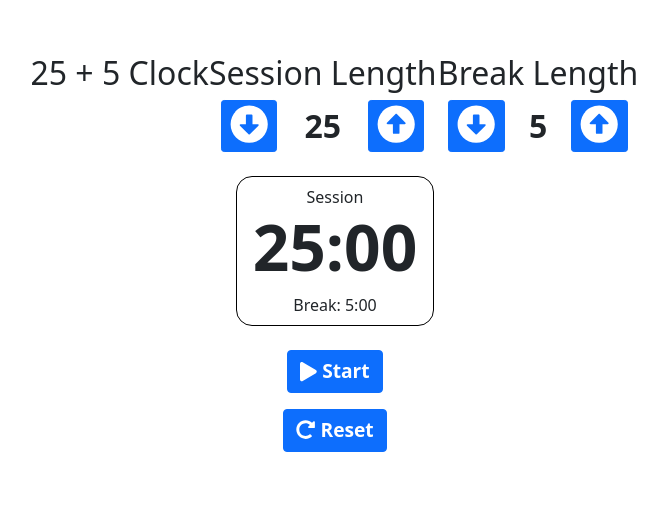
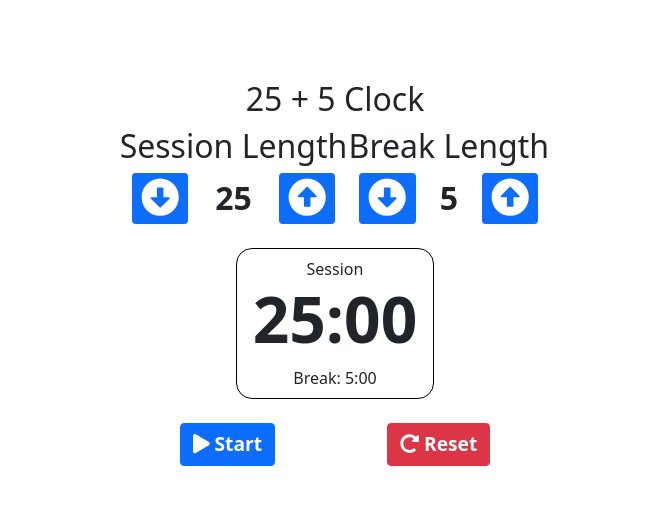
Before and after one commit to John-Yip-HK/25-plus-5-clock, a React (Create React App) app: page / in a window 1280 px wide. Shown: the part 143-648 px from the top of the page, without its empty margins (305-972 px from the left). Built offline with nearby package versions, Linux system fonts and the light colour scheme.

Commit message:
User interface improvement
Create landscape user interface for mobile devices.

```diff
--- a/src/App.js
+++ b/src/App.js
@@ -1,4 +1,4 @@
-import React, { useState } from "react";
+import React, { useState, useEffect } from "react";
 import { Container, Row } from "react-bootstrap";
 import Timer from "./components/TimerComponent";
 import Buttons from "./components/ButtonComponent";
@@ -131,6 +131,25 @@ function App() {
     );
   };
 
+  useEffect(() => {
+    function changeContainerElementArrangement() {
+      const body = document.body;
+
+      if (body.clientWidth > body.clientHeight) {
+        body.style.setProperty("margin", "1rem 0");
+      } else {
+        body.style.removeProperty("margin");
+      }
+    }
+
+    window.onload = changeContainerElementArrangement();
+    window.addEventListener("resize", changeContainerElementArrangement);
+
+    return () => {
+      window.removeEventListener("resize", changeContainerElementArrangement);
+    };
+  });
+
   return (
     <Container className="d-flex align-items-center flex-column">
       <Row>
--- a/src/App.scss
+++ b/src/App.scss
@@ -4,13 +4,20 @@
   align-items: center;
 }
 
-#heading {
-  font-size: 2rem;
-  margin-bottom: 1rem;
-}
+#header-container {
+  #heading {
+    text-align: center;
+    font-size: 2rem;
+  }
 
-.adjust-row {
-  margin: 0.5rem 0;
+  .row.landscape {
+    margin-top: 0.5rem;
+    grid-column: 1 / 3;
+  }
+
+  .adjust-row {
+    margin: 0.5rem 0;
+  }
 }
 
 #timer {
--- a/src/components/ButtonComponent.js
+++ b/src/components/ButtonComponent.js
@@ -1,4 +1,4 @@
-import React, { useState } from "react";
+import React, { useState, useEffect } from "react";
 
 import Col from "react-bootstrap/Col";
 import Row from "react-bootstrap/Row";
@@ -34,21 +34,47 @@ export default function ButtonComponent(props) {
     elementWithCaption.innerHTML = "Start";
   };
 
+  useEffect(() => {
+    function changeContainerElementArrangement() {
+      const body = document.body,
+        btnContainer = document.getElementById("button-container"),
+        btnContainerParent = btnContainer.parentElement;
+
+      if (body.clientWidth > body.clientHeight) {
+        btnContainer.classList.remove("flex-column", "align-items-center");
+        btnContainer.classList.add("flex-row", "justify-content-evenly");
+        btnContainerParent.style.setProperty("width", "50%");
+      } else {
+        btnContainerParent.style.removeProperty("width");
+        btnContainer.classList.remove("flex-row", "justify-content-evenly");
+        btnContainer.classList.add("flex-column", "align-items-center");
+      }
+    }
+
+    window.onload = changeContainerElementArrangement();
+    window.addEventListener("resize", changeContainerElementArrangement);
+
+    return () => {
+      window.removeEventListener("resize", changeContainerElementArrangement);
+    };
+  });
+
   return (
-    <Col
-      id="button-container"
-      className="d-flex align-items-center flex-column"
-    >
+    <Col id="button-container" className="d-flex">
       <Row>
+        <Col>
           <Button id="start_stop" onClick={handleTimer}>
             <FontAwesomeIcon icon={startStopIcon} />{" "}
             <span id="start_stop_caption">Start</span>
           </Button>
+        </Col>
       </Row>
       <Row>
-        <Button id="reset" onClick={handleReset}>
+        <Col>
+          <Button id="reset" variant="danger" onClick={handleReset}>
             <FontAwesomeIcon icon={faRedoAlt} /> Reset
           </Button>
+        </Col>
       </Row>
     </Col>
   );
--- a/src/components/HeaderComponent.js
+++ b/src/components/HeaderComponent.js
@@ -93,15 +93,22 @@ export default function Header(props) {
 
   useEffect(() => {
     function changeContainerElementArrangement() {
-      const container = document.getElementById("header-container"),
-        body = document.body;
+      const body = document.body,
+        container = document.getElementById("header-container"),
+        headingRow = container.firstElementChild;
 
       if (body.clientWidth > body.clientHeight) {
-        container.classList.remove("flex-column", "align-items-center");
-        container.classList.add("flex-row", "justify-content-center");
+        container.classList.remove(
+          "d-flex",
+          "flex-column",
+          "align-items-center"
+        );
+        container.classList.add("d-grid");
+        headingRow.classList.add("landscape");
       } else {
-        container.classList.remove("flex-row", "justify-content-center");
-        container.classList.add("flex-column", "align-items-center");
+        headingRow.classList.remove("landscape");
+        container.classList.remove("d-grid");
+        container.classList.add("d-flex", "flex-column", "align-items-center");
       }
     }
 
@@ -114,7 +121,7 @@ export default function Header(props) {
   });
 
   return (
-    <Col id="header-container" className="d-flex">
+    <Col id="header-container">
       <Row>
         <Col>
           <h2 id="heading">25 + 5 Clock</h2>
```
Lines whose indentation alone changed are shown as unchanged.
